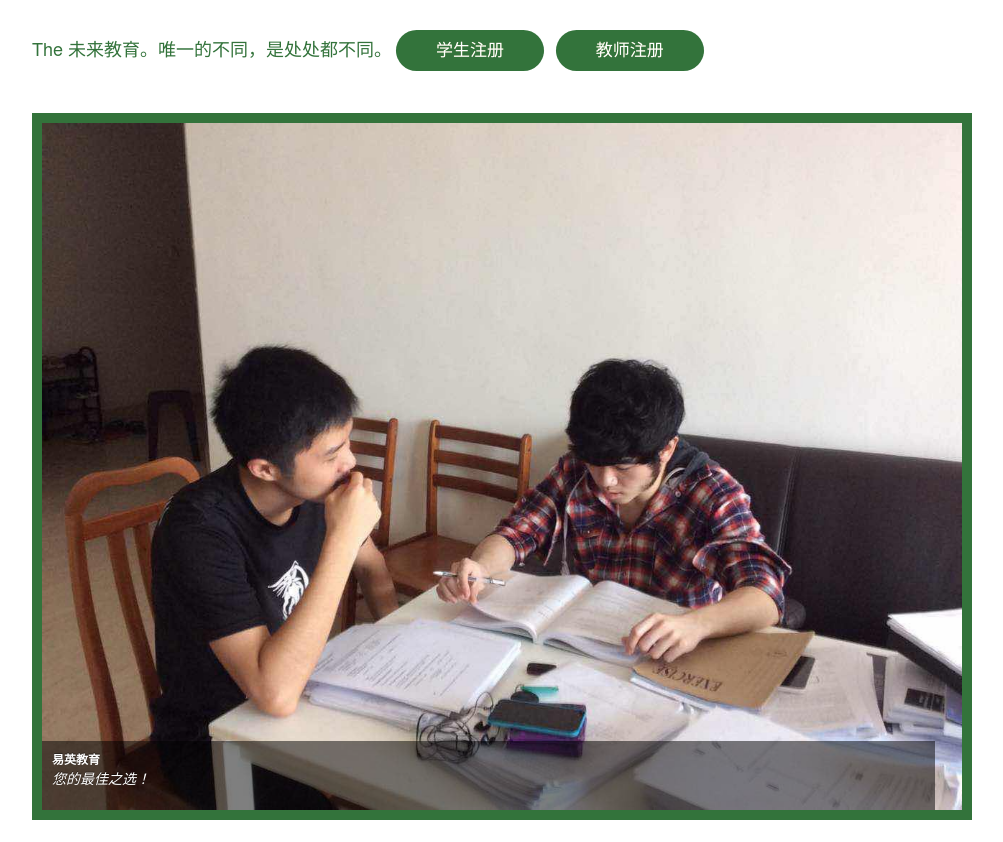
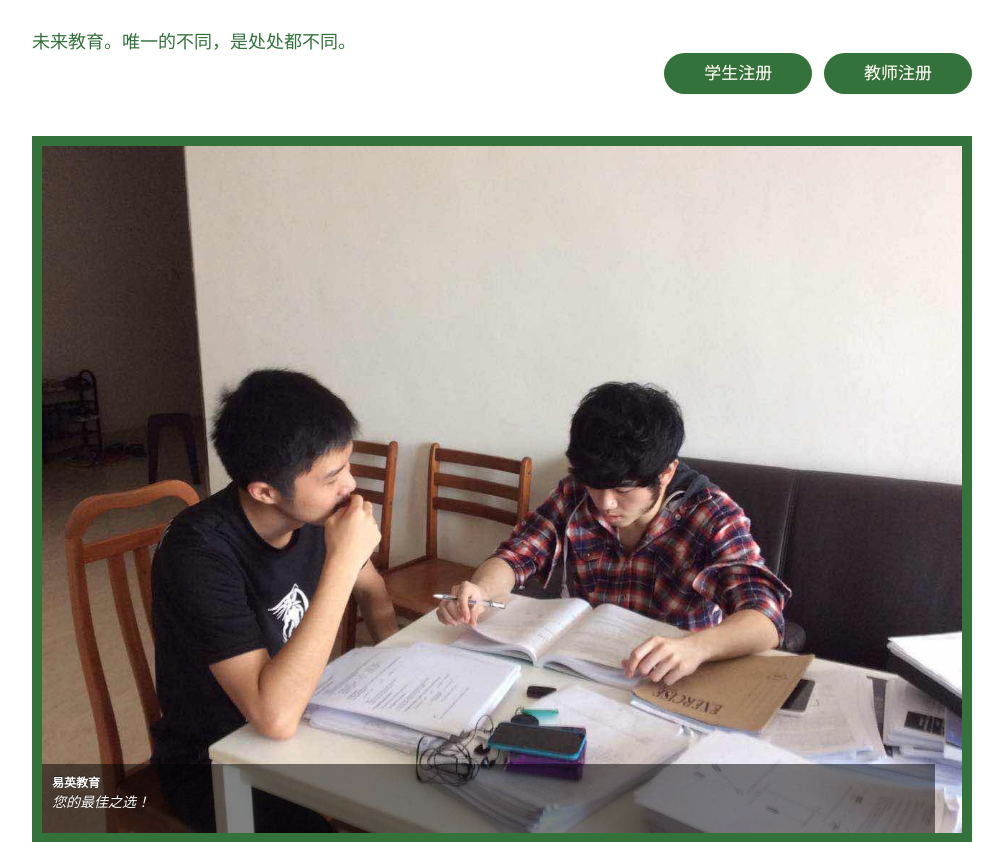
Before and after one commit to luckyxkw/EasyAceFormal, a Django app: page /zh/ in a window 1280 px wide. Shown: the part 201-1043 px from the top of the page, without its empty margins (138-1141 px from the left). Run offline with Django 3.2, Linux system fonts and the light colour scheme; some libraries are stand-ins or nearby versions.

Commit message:
translate home page

```diff
--- a/Tutor/templates/index_zh.html
+++ b/Tutor/templates/index_zh.html
@@ -96,16 +96,18 @@
 	<div class="container">
             <div class="sixteen columns">
                 <div align = "left">
-                    <font size="4" color="#33733B">The 未来教育。唯一的不同，是处处都不同。</font>
+                    <font size="4" color="#33733B">未来教育。唯一的不同，是处处都不同。</font>
+                    <div align = "right">
                     <a class="myButton" id = "stureg">学生注册</a>
                     <script>
                     document.getElementById("stureg").addEventListener("click", myFunction)
                     </script>
-		    &nbsp
-		    <a class="myButton" id= "tutreg">教师注册</a>
-		    <script>
+		              &nbsp
+		          <a class="myButton" id= "tutreg">教师注册</a>
+		            <script>
                     document.getElementById("tutreg").addEventListener("click", yourFunction)
                     </script>
+                    </div>
 		</div>
             </div>
         <div class="sixteen columns">
```
